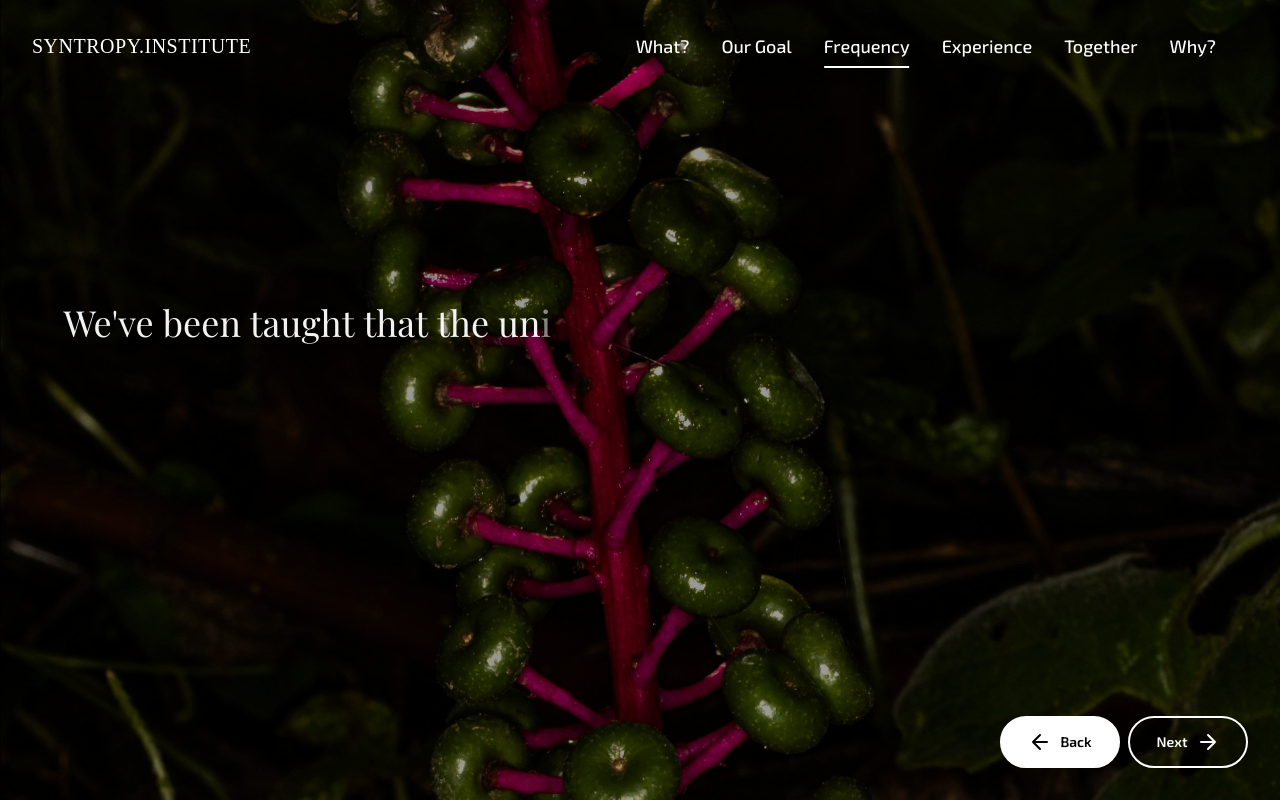
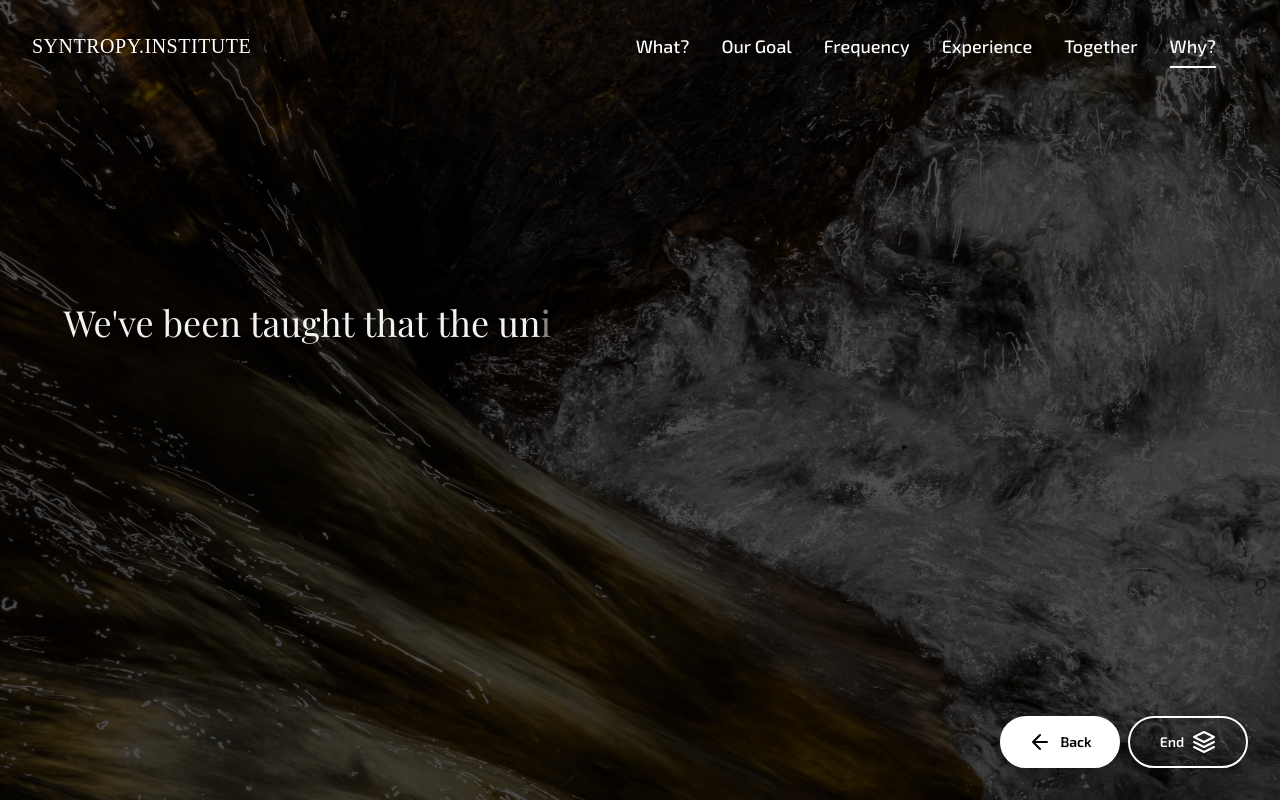
Before and after one commit to Zazawowow/Syntropy-Institute, a React (Vite) app: page / in a window 1280 px wide. Shown: the top 800 px of the page. Built offline with nearby package versions, Linux system fonts and the light colour scheme; a web font is replaced by a local one.

Commit message:
Refactor App component: simplify background management by removing unused state variables, enhance section visibility detection during scrolling, and improve console logging for debugging current section changes.

```diff
--- a/src/App.tsx
+++ b/src/App.tsx
@@ -36,10 +36,7 @@ function App() {
   const [isNavigating, setIsNavigating] = useState(false);
   const [introUnlocked, setIntroUnlocked] = useState(false);
   const [headerShownOnce, setHeaderShownOnce] = useState(false);
-  const [backgroundOpacity, setBackgroundOpacity] = useState(1);
-  const [backgroundSection, setBackgroundSection] = useState('syntropy-1');
-  const [nextBackgroundSection, setNextBackgroundSection] = useState<string | null>(null);
-  const [isTransitioning, setIsTransitioning] = useState(false);
+
 
   const navItems = useMemo(() => ['What?', 'Our Goal', 'Frequency', 'Experience', 'Together', 'Why?'], []);
 
@@ -96,21 +93,7 @@ function App() {
       if (element) {
         setIsNavigating(true);
 
-        // Update nav immediately for instant underline response
         setCurrentSection(targetId);
-
-        // Handle background transition separately
-        if (!isTransitioning) {
-          setIsTransitioning(true);
-          setNextBackgroundSection(targetId);
-          setBackgroundOpacity(0);
-          setTimeout(() => {
-            setBackgroundSection(targetId);
-            setNextBackgroundSection(null);
-            setIsTransitioning(false);
-            setBackgroundOpacity(1);
-          }, 1500);
-        }
 
         element.scrollIntoView({
           behavior: 'smooth',
@@ -153,42 +136,73 @@ function App() {
       if (isNavigating) return;
 
       const sections = ['syntropy-1', 'syntropy-2', 'syntropy-3', 'syntropy-4', 'syntropy-5', 'syntropy-6'];
-      const scrollPosition = window.scrollY + window.innerHeight / 2;
+      let newCurrentSection = currentSection;
+      let maxVisibleArea = 0;
+      const threshold = 100; // Minimum visible pixels to consider
+
+      // Debug info
+      const debugInfo: { id: string; visible: number; rect: DOMRect }[] = [];
 
       for (const sectionId of sections) {
         const element = document.getElementById(sectionId);
         if (element) {
           const rect = element.getBoundingClientRect();
-          const elementTop = rect.top + window.scrollY;
+          const viewportHeight = window.innerHeight;
+
+          // Calculate visible area of this section
+          const visibleTop = Math.max(0, rect.top);
+          const visibleBottom = Math.min(viewportHeight, rect.bottom);
+          const visibleHeight = Math.max(0, visibleBottom - visibleTop);
+
+          debugInfo.push({ id: sectionId, visible: visibleHeight, rect });
+
+          // Only consider sections with meaningful visibility
+          if (visibleHeight > threshold && visibleHeight > maxVisibleArea) {
+            maxVisibleArea = visibleHeight;
+            newCurrentSection = sectionId;
+          }
+        }
+      }
+
+      // Fallback: if no section has enough visibility, use position-based detection
+      if (maxVisibleArea < threshold) {
+        const scrollY = window.scrollY;
+        const viewportCenter = scrollY + window.innerHeight / 2;
+
+        for (const sectionId of sections) {
+          const element = document.getElementById(sectionId);
+          if (element) {
+            const rect = element.getBoundingClientRect();
+            const elementTop = rect.top + scrollY;
             const elementBottom = elementTop + rect.height;
 
-          if (scrollPosition >= elementTop && scrollPosition <= elementBottom) {
-            if (currentSection !== sectionId) {
-              // Update nav immediately for instant underline response
-              setCurrentSection(sectionId);
-
-              // Handle background transition separately
-              if (backgroundSection !== sectionId && !isTransitioning) {
-                setIsTransitioning(true);
-                setNextBackgroundSection(sectionId);
-                setBackgroundOpacity(0);
-                setTimeout(() => {
-                  setBackgroundSection(sectionId);
-                  setNextBackgroundSection(null);
-                  setIsTransitioning(false);
-                  setBackgroundOpacity(1);
-                }, 1500); // Exact match with CSS transition duration
+            if (viewportCenter >= elementTop && viewportCenter <= elementBottom) {
+              newCurrentSection = sectionId;
+              break;
             }
           }
-            console.log('Current section changed to:', sectionId);
+        }
+      }
+
+      // Log debug info occasionally
+      if (Math.random() < 0.1) {
+        console.log('Scroll debug:', {
+          current: currentSection,
+          new: newCurrentSection,
+          maxVisible: maxVisibleArea,
+          scrollY: window.scrollY,
+          sections: debugInfo.map(s => ({ id: s.id, visible: Math.round(s.visible), top: Math.round(s.rect.top) }))
+        });
+      }
+
+      // Update current section if it changed
+      if (newCurrentSection !== currentSection) {
+        setCurrentSection(newCurrentSection);
+        console.log('Section changed:', currentSection, '->', newCurrentSection);
 
         const metaThemeColor = document.getElementById('theme-color-meta') as HTMLMetaElement;
         if (metaThemeColor) {
           metaThemeColor.setAttribute('content', '#000000');
-            }
-
-            break;
-          }
         }
       }
     };
@@ -249,36 +263,15 @@ function App() {
   };
 
   return (
-        <div className="font-futuristic relative">
-      {/* Current background layer */}
         <div
-        className="fixed inset-0 bg-cover bg-center bg-no-repeat transition-opacity duration-[1500ms] ease-linear"
+      className="font-futuristic relative bg-cover bg-center bg-no-repeat"
       style={{
-          backgroundImage: getBackgroundImage(backgroundSection),
+        backgroundImage: getBackgroundImage(currentSection),
         backgroundSize: isMobile ? 'auto 100%' : '100% auto',
         backgroundPosition: 'center center',
-          backgroundAttachment: isMobile ? 'scroll' : 'fixed',
-          willChange: 'opacity',
-          opacity: nextBackgroundSection ? backgroundOpacity : 1,
-          zIndex: 1
+        backgroundAttachment: isMobile ? 'scroll' : 'fixed'
       }}
-      />
-
-      {/* Next background layer for smooth transitions */}
-      {nextBackgroundSection && (
-        <div
-          className="fixed inset-0 bg-cover bg-center bg-no-repeat transition-opacity duration-[1500ms] ease-linear"
-          style={{
-            backgroundImage: getBackgroundImage(nextBackgroundSection),
-            backgroundSize: isMobile ? 'auto 100%' : '100% auto',
-            backgroundPosition: 'center center',
-            backgroundAttachment: isMobile ? 'scroll' : 'fixed',
-            willChange: 'opacity',
-            opacity: 1 - backgroundOpacity,
-            zIndex: 2
-          }}
-        />
-      )}
+    >
       <div className="fixed inset-0 z-10 pointer-events-none bg-black/40"></div>
 
       {/* Additional overlay for last section */}
@@ -521,7 +514,7 @@ function App() {
                       className="text-4xl sm:text-5xl md:text-6xl lg:text-7xl font-kudryashev font-light text-white drop-shadow-xl relative z-20 tracking-wide uppercase mx-auto text-center"
                       initial={{ opacity: 0 }}
                       whileInView={{ opacity: 1 }}
-                      transition={{ duration: 1.0, delay: sectionNumber === 4 ? 2.5 : 0.3, ease: "easeOut" }}
+                      transition={{ duration: 1.0, delay: 0.3, ease: "easeOut" }}
                       viewport={{ once: true, amount: 0.3 }}
                     >
                       {sectionNumber === 2 && 'Our Goal'}
@@ -543,7 +536,7 @@ function App() {
                     className="relative z-20"
                     initial={{ opacity: 0 }}
                     whileInView={{ opacity: 1 }}
-                    transition={{ duration: 1.0, delay: sectionNumber === 4 ? 2.8 : 0.3, ease: "easeOut" }}
+                    transition={{ duration: 1.0, delay: 0.3, ease: "easeOut" }}
                     viewport={{ once: true, amount: 0.3 }}
                     style={{ willChange: 'opacity' }}
                   >
```
Lines whose indentation alone changed are shown as unchanged.
